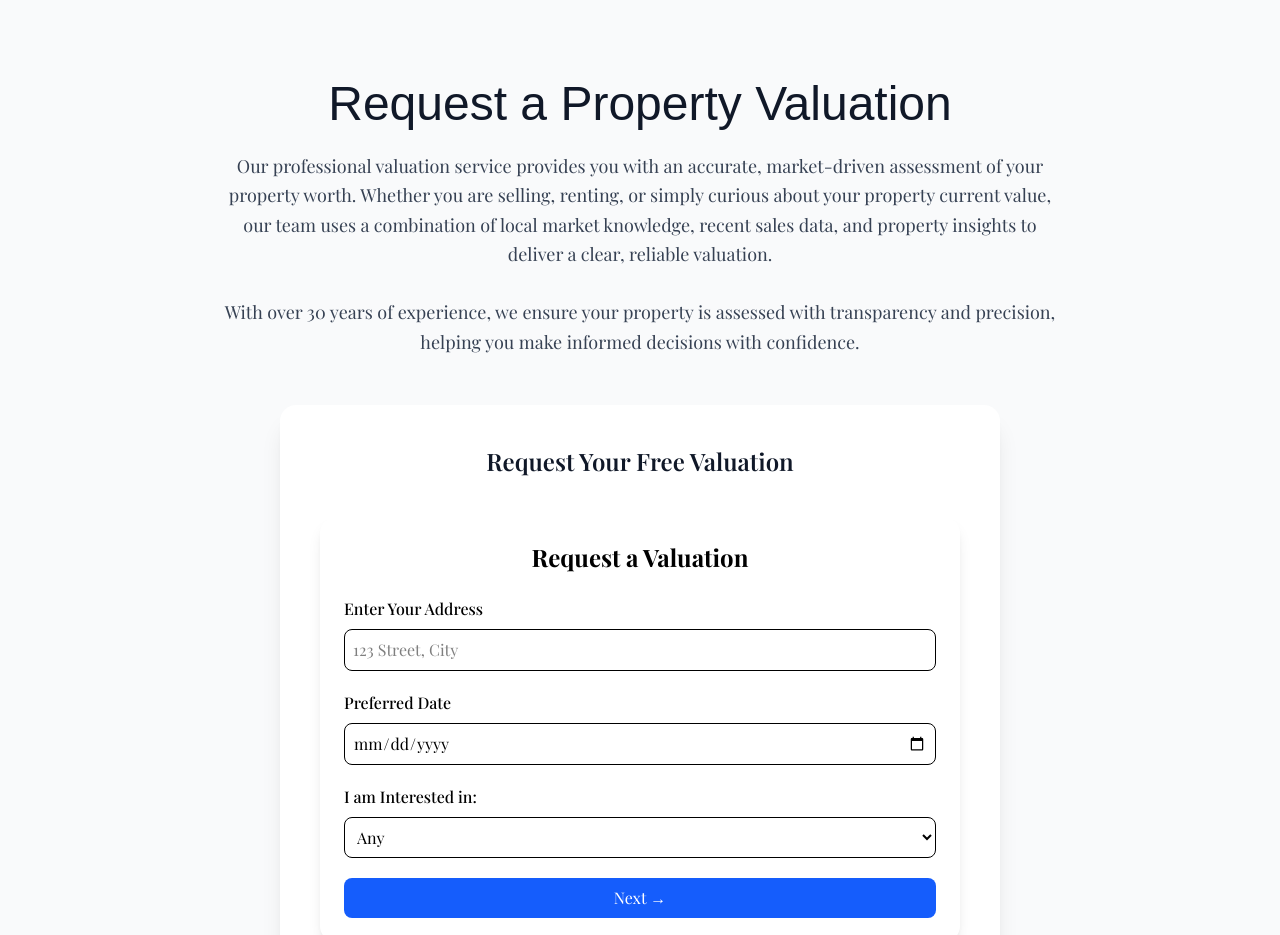
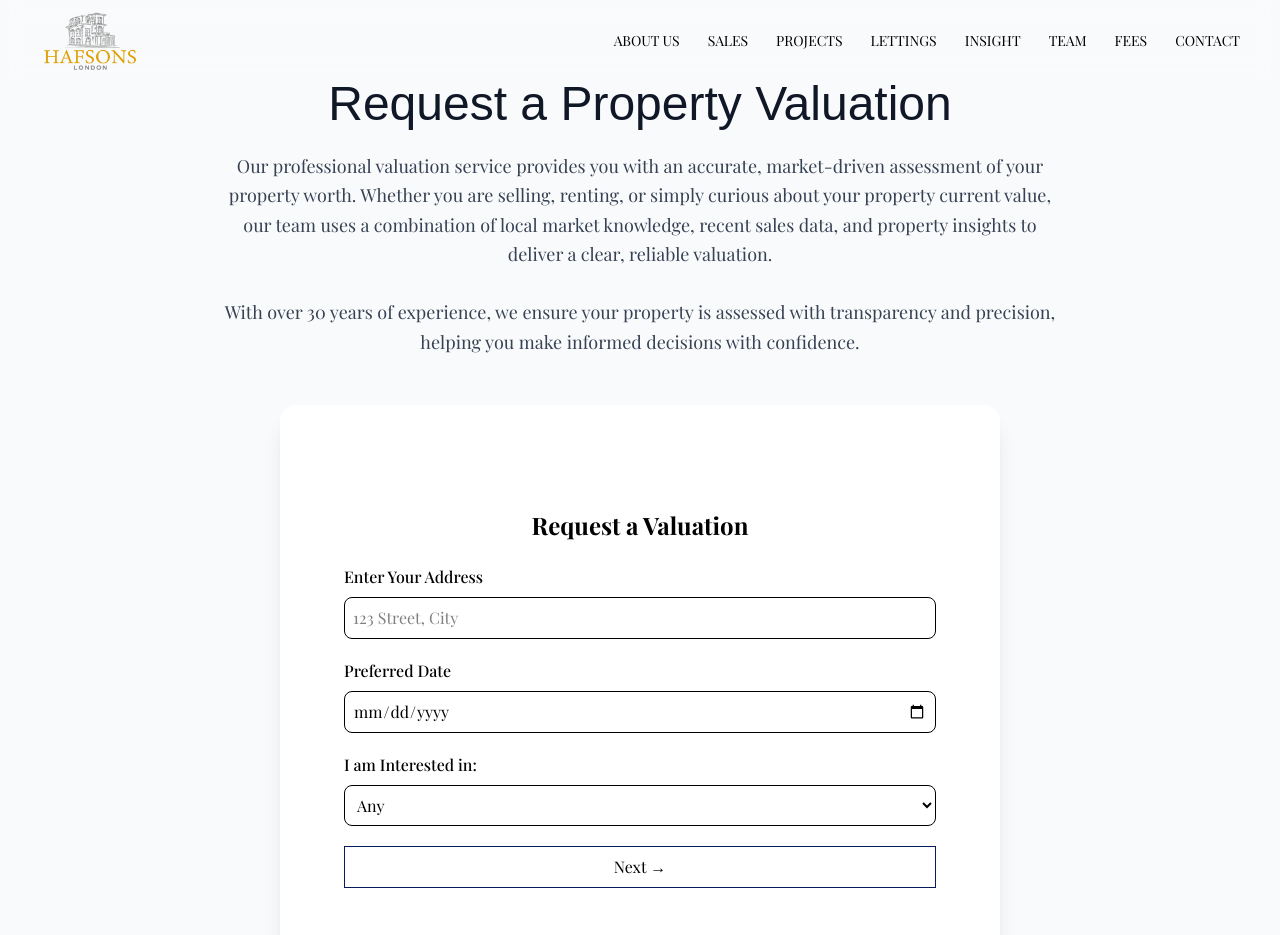
Before and after one commit to mussadiqkhan6886/hafsons, a Next.js app: page /valuation in a window 1280 px wide. Shown: the top 935 px of the page. Built offline with nearby package versions, Linux system fonts and the light colour scheme; a web font is replaced by a local one.

Commit message:
valuation done

```diff
--- a/app/layout.tsx
+++ b/app/layout.tsx
@@ -1,6 +1,8 @@
 import type { Metadata } from "next";
 import "./globals.css";
 import { interTight } from "@/fonts/font";
+import HeaderComp from "@/components/HeaderComp";
+import FooterComp from "@/components/FooterComp";
 
 
 export const metadata: Metadata = {
@@ -19,8 +21,9 @@ export default function RootLayout({
   return (
     <html lang="en">
       <body className={`${interTight.className} antialiased`}>
-
+        <HeaderComp />
         {children}
+        <FooterComp />
       </body>
     </html>
   );
--- a/app/valuation/page.tsx
+++ b/app/valuation/page.tsx
@@ -30,9 +30,7 @@ const Valuation = () => {
       {/* Form Section */}
       <div className="max-w-3xl mx-auto px-6">
         <div className="bg-white shadow-xl rounded-2xl p-8 md:p-10">
-          <h2 className="text-2xl font-semibold text-gray-900 mb-6 text-center">
-            Request Your Free Valuation
-          </h2>
+
           <ValuationForm />
         </div>
       </div>
--- a/components/FeatureProperties.tsx
+++ b/components/FeatureProperties.tsx
@@ -8,7 +8,6 @@ import "swiper/css/pagination"
 import "swiper/css";
 import { properties } from '@/constants';
 import Link from 'next/link';
-import { instrumentSerif } from '@/fonts/font';
 
 const FeatureProperties = () => {
 
--- a/components/HeaderComp.tsx
+++ b/components/HeaderComp.tsx
@@ -11,7 +11,7 @@ const HeaderComp = () => {
 
     const [open,setOpen] = useState(false)
   const pathname = usePathname()
-  const path = pathname.match("/fees") || pathname.match("/contact") || pathname.match("/insights") || pathname.match("/our-projects/")
+  const path = pathname.match("/fees") || pathname.match("/contact") || pathname.match("/insights") || pathname.match("/our-projects/") || pathname.match("/valuation")
 
   return (
     <header className={`${path ? "text-black" : "text-white"}  backdrop-blur-sm items-center px-5 md:px-10 py-2 justify-between flex w-full absolute z-50 `}>
--- a/components/ValuationForm.tsx
+++ b/components/ValuationForm.tsx
@@ -15,21 +15,28 @@ export default function ValuationForm() {
     phone: "",
     contactMethod: "Don't mind",
   })
+  const [error, setError] = useState("")
+  const [result, setResult] = useState("")
 
   const handleChange = (e: React.ChangeEvent<HTMLInputElement | HTMLSelectElement>) => {
     setFormData({ ...formData, [e.target.name]: e.target.value })
   }
 
-  const handleNext = () => setStep(2)
+  const handleNext = () => {
+    if(formData.address && formData.date && formData.time){
+      setStep(2)
+    }else{
+      setError("Please Fill Form")
+    }
+  }
   const handleBack = () => setStep(1)
   const handleSubmit = (e: React.FormEvent) => {
     e.preventDefault()
-    console.log("Form Submitted:", formData)
-    alert("Your valuation request has been submitted ✅")
+    setResult("Your valuation request has been submitted ")
   }
 
   return (
-    <div className="max-w-2xl mx-auto p-6 bg-white rounded-2xl shadow-lg mt-10">
+    <div className="max-w-2xl mx-auto p-6 mt-10">
       <h2 className="text-2xl font-bold mb-6 text-center">
         {step === 1 ? "Request a Valuation" : "Step 2"}
       </h2>
@@ -69,6 +76,7 @@ export default function ValuationForm() {
                 value={formData.time}
                 onChange={handleChange}
                 className="w-full border rounded-lg p-2"
+                required
               >
                 <option>Any</option>
                 <option>Morning</option>
@@ -77,10 +85,11 @@ export default function ValuationForm() {
               </select>
             </div>
 
+            <p className="text-red-600">{error}</p>
             <button
               type="button"
               onClick={handleNext}
-              className="w-full bg-blue-600 text-white py-2 rounded-lg hover:bg-blue-700 transition"
+              className="w-full border-font border cursor-pointer py-2 "
             >
               Next →
             </button>
@@ -193,9 +202,10 @@ export default function ValuationForm() {
                 type="submit"
                 className="w-full bg-green-600 text-white py-2 rounded-lg hover:bg-green-700 transition"
               >
-                Submit ✅
+                Submit
               </button>
             </div>
+              <p className="text-green-600">{result}</p>
           </>
         )}
       </form>
```
